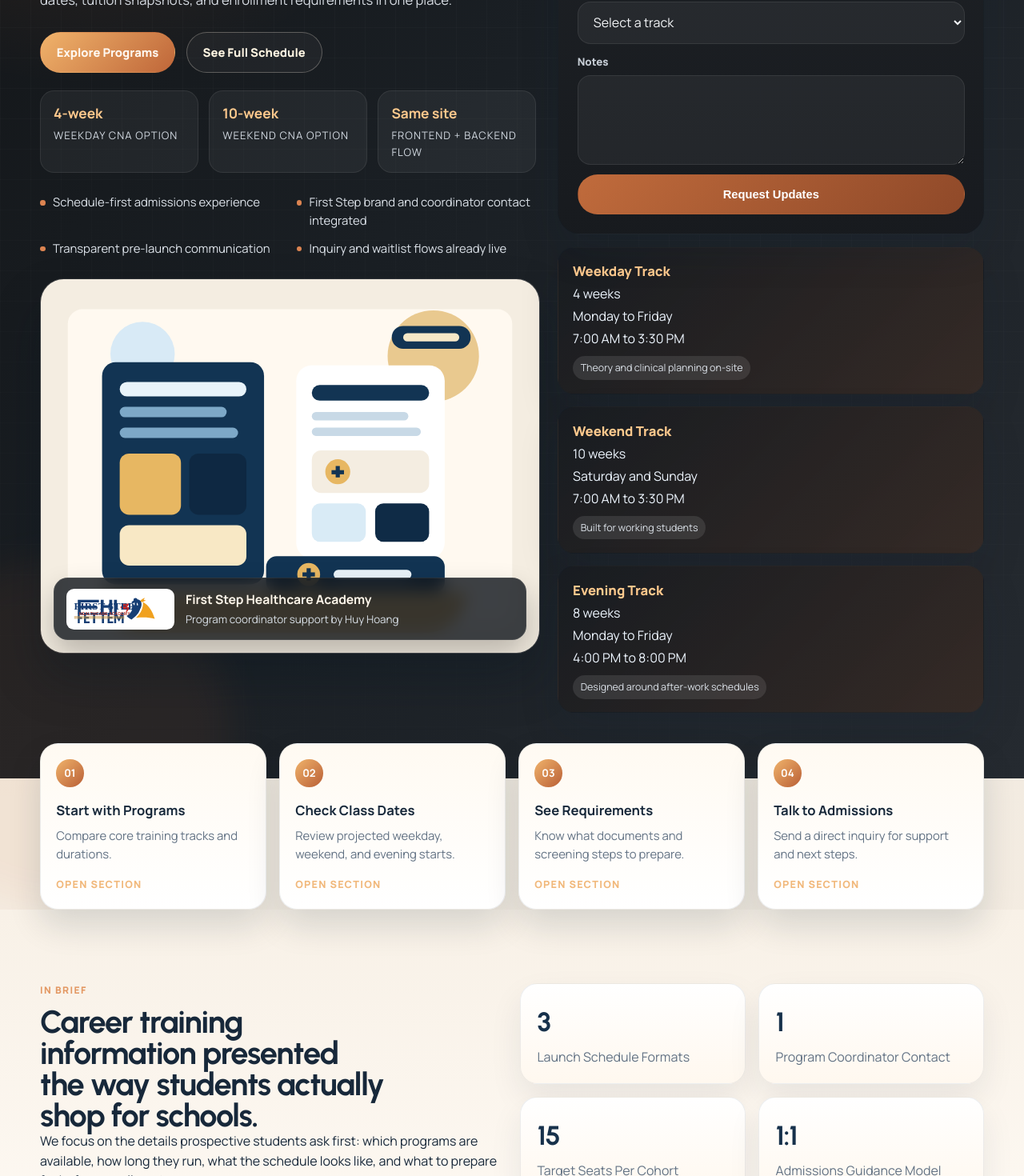
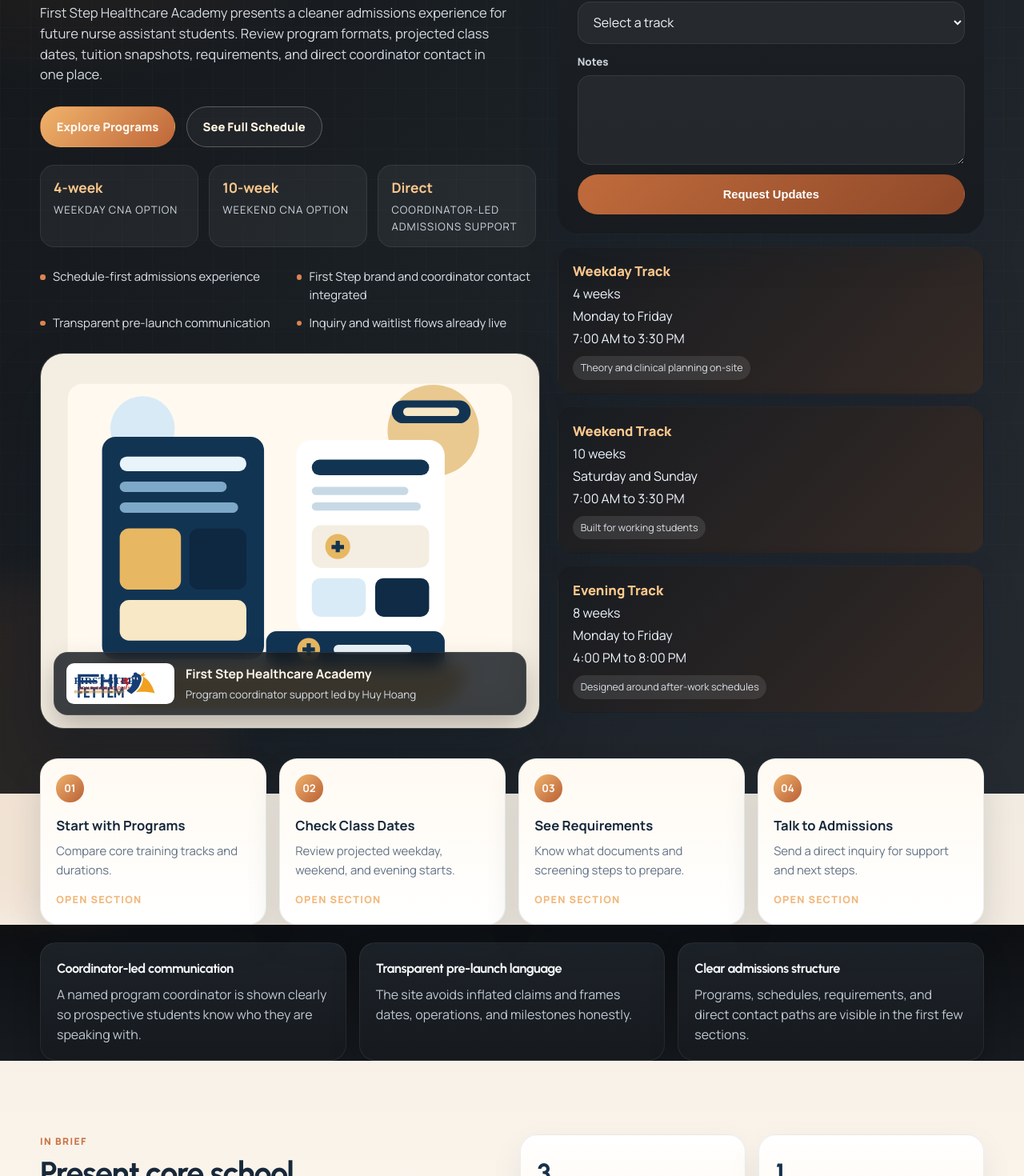
Before and after one commit to garybs16/Huy-Website, a React (Vite) app: page / in a window 1280 px wide. Shown: the part 740-2210 px from the top of the page at 80% size. Built offline with nearby package versions, Linux system fonts and the light colour scheme; no server answers.

Commit message:
Strengthen trust-first homepage presentation

```diff
--- a/src/App.css
+++ b/src/App.css
@@ -541,6 +541,36 @@
   margin-top: -2.75rem;
 }
 
+.trust-bar {
+  padding: 1.35rem 0 0;
+  background: linear-gradient(180deg, #0d0f12 0%, #171b20 100%);
+}
+
+.trust-grid {
+  display: grid;
+  grid-template-columns: repeat(3, minmax(0, 1fr));
+  gap: 1rem;
+}
+
+.trust-card {
+  padding: 1.2rem 1.25rem;
+  border-radius: 1.25rem;
+  background: linear-gradient(180deg, #1d2228 0%, #161a1f 100%);
+  border: 1px solid rgba(255, 255, 255, 0.07);
+  box-shadow: 0 16px 34px rgba(0, 0, 0, 0.22);
+}
+
+.trust-card h3 {
+  margin: 0;
+  color: #f6f8fb;
+  font-size: 1.02rem;
+}
+
+.trust-card p {
+  margin: 0.5rem 0 0;
+  color: #c0c8d1;
+}
+
 .quick-grid {
   display: grid;
   grid-template-columns: repeat(4, minmax(0, 1fr));
@@ -616,7 +646,7 @@
 
 .section-tag {
   margin: 0 0 0.65rem;
-  color: #e39863;
+  color: #c97243;
   text-transform: uppercase;
   letter-spacing: 0.12em;
   font-size: 0.75rem;
@@ -796,7 +826,7 @@
 .support-card {
   padding: 1.25rem;
   border-radius: 1.3rem;
-  background: linear-gradient(135deg, #15324f, #21486d);
+  background: linear-gradient(135deg, #13314c, #1a4264);
   color: #eff7ff;
 }
 
@@ -895,7 +925,7 @@
 
 .locations-card {
   background:
-    linear-gradient(180deg, #a35b39 0%, #6f3c26 100%);
+    linear-gradient(180deg, #16324d 0%, #1f466a 100%);
   color: #f4f9ff;
 }
 
@@ -906,7 +936,7 @@
 }
 
 .locations-card .section-tag {
-  color: #f7c27d;
+  color: #f3c489;
 }
 
 .locations-stack .info-card {
@@ -926,12 +956,12 @@
 
 .journey-panel {
   margin-bottom: 1.1rem;
-  background: linear-gradient(135deg, #23272c, #111316);
+  background: linear-gradient(135deg, #18212a, #10151b);
   color: #eff8ff;
 }
 
 .journey-panel .section-tag {
-  color: #f1b87b;
+  color: #f3c489;
 }
 
 .journey-grid {
@@ -991,9 +1021,9 @@
   padding: 1.45rem 1.55rem;
   border-radius: 1.6rem;
   background:
-    linear-gradient(135deg, #aa5d37 0%, #6d3a27 100%);
+    linear-gradient(135deg, #17324d 0%, #244e74 100%);
   color: #fffaf4;
-  box-shadow: 0 22px 44px rgba(183, 102, 54, 0.22);
+  box-shadow: 0 22px 44px rgba(20, 52, 80, 0.2);
 }
 
 .cta-band .section-tag,
@@ -1012,7 +1042,7 @@
 
 .contact-panel {
   background:
-    linear-gradient(180deg, #a35b39 0%, #6f3c26 100%);
+    linear-gradient(180deg, #15324d 0%, #21486b 100%);
   color: #edf7ff;
 }
 
@@ -1023,7 +1053,7 @@
 }
 
 .contact-panel .section-tag {
-  color: #fff1d8;
+  color: #f3c489;
 }
 
 .contact-list {
@@ -1165,7 +1195,8 @@
   .footer-grid,
   .quick-grid,
   .journey-grid,
-  .hero-highlight-row {
+  .hero-highlight-row,
+  .trust-grid {
     grid-template-columns: 1fr 1fr;
   }
 
@@ -1240,7 +1271,8 @@
   .footer-grid,
   .quick-grid,
   .journey-grid,
-  .hero-highlight-row {
+  .hero-highlight-row,
+  .trust-grid {
     grid-template-columns: 1fr;
   }
 
--- a/src/App.jsx
+++ b/src/App.jsx
@@ -75,7 +75,7 @@
 const heroHighlights = [
   { value: "4-week", label: "weekday CNA option" },
   { value: "10-week", label: "weekend CNA option" },
-  { value: "Same site", label: "frontend + backend flow" },
+  { value: "Direct", label: "coordinator-led admissions support" },
 ];
 
 const quickLinks = [
@@ -106,6 +106,21 @@
   { value: "1", label: "program coordinator contact" },
   { value: "15", label: "target seats per cohort" },
   { value: "1:1", label: "admissions guidance model" },
+];
+
+const trustSignals = [
+  {
+    title: "Coordinator-led communication",
+    detail: "A named program coordinator is shown clearly so prospective students know who they are speaking with.",
+  },
+  {
+    title: "Transparent pre-launch language",
+    detail: "The site avoids inflated claims and frames dates, operations, and milestones honestly.",
+  },
+  {
+    title: "Clear admissions structure",
+    detail: "Programs, schedules, requirements, and direct contact paths are visible in the first few sections.",
+  },
 ];
 
 const programMeta = {
@@ -382,12 +397,12 @@
           <div className="hero-glow hero-glow-right" aria-hidden="true" />
           <div className="container hero-grid">
             <div className="hero-copy reveal">
-              <p className="eyebrow">Get your CNA training pathway started</p>
-              <h1>Train for your CNA pathway with schedule options that fit real life.</h1>
+              <p className="eyebrow">First Step Healthcare Academy</p>
+              <h1>Healthcare training presented with more clarity, structure, and trust.</h1>
               <p className="hero-text">
-                First Step Healthcare Academy is building a clear admissions experience for future
-                nurse assistant students. Explore program formats,
-                projected class dates, tuition snapshots, and enrollment requirements in one place.
+                First Step Healthcare Academy presents a cleaner admissions experience for future
+                nurse assistant students. Review program formats, projected class dates, tuition
+                snapshots, requirements, and direct coordinator contact in one place.
               </p>
 
               <div className="cta-row">
@@ -417,13 +432,13 @@
               <div className="hero-preview-card">
                 <img src={heroTraining} alt="Illustration of a healthcare training dashboard and class setup" />
                 <div className="hero-brand-chip">
-                  <img src={firstStepLogo} alt="First Step Healthcare Academy logo" />
-                  <div>
-                    <strong>First Step Healthcare Academy</strong>
-                    <span>Program coordinator support by Huy Hoang</span>
-                  </div>
+                <img src={firstStepLogo} alt="First Step Healthcare Academy logo" />
+                <div>
+                  <strong>First Step Healthcare Academy</strong>
+                  <span>Program coordinator support led by Huy Hoang</span>
                 </div>
               </div>
+            </div>
             </div>
 
             <div className="hero-rail reveal delay-1">
@@ -534,11 +549,22 @@
           </div>
         </section>
 
+        <section className="trust-bar">
+          <div className="container trust-grid">
+            {trustSignals.map((item) => (
+              <article key={item.title} className="trust-card">
+                <h3>{item.title}</h3>
+                <p>{item.detail}</p>
+              </article>
+            ))}
+          </div>
+        </section>
+
         <section className="brief section" id="about">
           <div className="container brief-grid">
             <div className="brief-copy reveal">
               <p className="section-tag">In Brief</p>
-              <h2>Career training information presented the way students actually shop for schools.</h2>
+              <h2>Present core school information the way prospective students and investors expect.</h2>
               <p>
                 We focus on the details prospective students ask first: which programs are
                 available, how long they run, what the schedule looks like, and what to prepare for
@@ -566,7 +592,7 @@
           <div className="container">
             <div className="section-heading reveal">
               <p className="section-tag">Programs</p>
-              <h2>Core allied health pathways with the structure students expect from a school site.</h2>
+              <h2>Core allied health pathways with a more credible, school-first presentation.</h2>
               <p>
                 Review the format, duration, and admissions direction for each pathway before you
                 request class dates.
@@ -605,7 +631,7 @@
           <div className="container support-grid">
             <div className="support-copy reveal">
               <p className="section-tag">Student Support</p>
-              <h2>Support students with a more practical admissions and launch experience.</h2>
+              <h2>Support students with coordinator-led communication and clearer next steps.</h2>
               <div className="support-visual">
                 <img src={admissionsSupport} alt="Illustration of an admissions support and student planning workflow" />
               </div>
@@ -625,7 +651,7 @@
           <div className="container schedule-layout">
             <article className="tuition-panel reveal">
               <p className="section-tag">Tuition & Fees</p>
-              <h2>Tuition and fee blocks laid out in a direct, admissions-friendly format.</h2>
+              <h2>Tuition and fee blocks presented in a direct, professional format.</h2>
               <div className="tuition-stack">
                 {tuitionItems.map((item) => (
                   <div key={item.title} className="tuition-card">
@@ -640,7 +666,7 @@
 
             <article className="dates-panel reveal delay-1">
               <p className="section-tag">Course Schedule</p>
-              <h2>Projected class dates presented in clear cohorts.</h2>
+              <h2>Projected class dates organized in clear cohort groups.</h2>
               <div className="dates-stack">
                 {scheduleGroups.map((group) => (
                   <div key={group.title} className="date-group">
@@ -662,7 +688,7 @@
           <div className="container locations-grid">
             <article className="locations-card reveal">
               <p className="section-tag">Locations</p>
-              <h2>Theory and clinical location details are easy to find in the flow.</h2>
+              <h2>Location and training-delivery details stay easy to find in the page flow.</h2>
               <p>
                 Keep your location details separate from the admissions checklist so students can
                 quickly understand where classroom work happens and how clinical routing may vary by
@@ -686,7 +712,7 @@
             <div className="journey-panel reveal">
               <div className="journey-intro">
                 <p className="section-tag">Enrollment Path</p>
-                <h2>Make the next step obvious from the first scroll.</h2>
+                <h2>Make the next step obvious from the first scroll to the final inquiry.</h2>
               </div>
               <div className="journey-grid">
                 {journeySteps.map((step, index) => (
@@ -703,7 +729,7 @@
           <div className="container requirements-grid">
             <article className="requirements-card reveal">
               <p className="section-tag">Admissions</p>
-              <h2>Enrollment requirements and launch-readiness notes in one place.</h2>
+              <h2>Enrollment requirements and launch-readiness notes kept in one place.</h2>
               <ul className="check-list">
                 {requirementItems.map((item) => (
                   <li key={item}>{item}</li>
@@ -737,7 +763,7 @@
           <div className="container cta-band-inner">
             <div>
               <p className="section-tag">Ready To Ask Questions?</p>
-              <h2>Use the form below and keep the admissions process moving.</h2>
+              <h2>Use the contact form below to start a direct admissions conversation.</h2>
             </div>
             <a href="#contact" className="btn btn-accent">
               Go To Contact Form
@@ -847,7 +873,7 @@
           <div>
             <img className="footer-logo" src={firstStepLogo} alt="First Step Healthcare Academy logo" />
             <p>
-              First Step Healthcare Academy with a schedule-first admissions experience and direct
+              First Step Healthcare Academy with a structured admissions experience and direct
               coordinator support.
             </p>
           </div>
```
